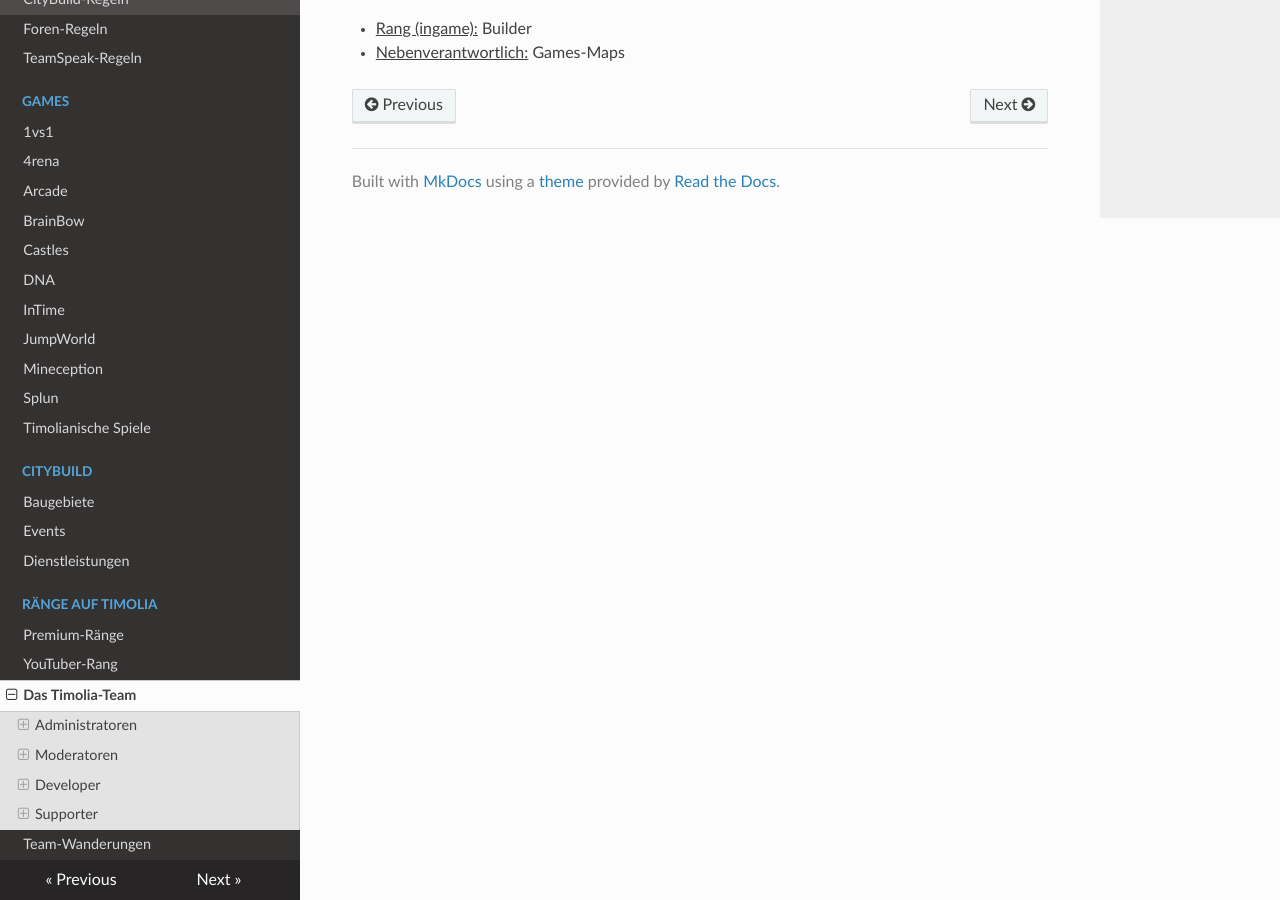
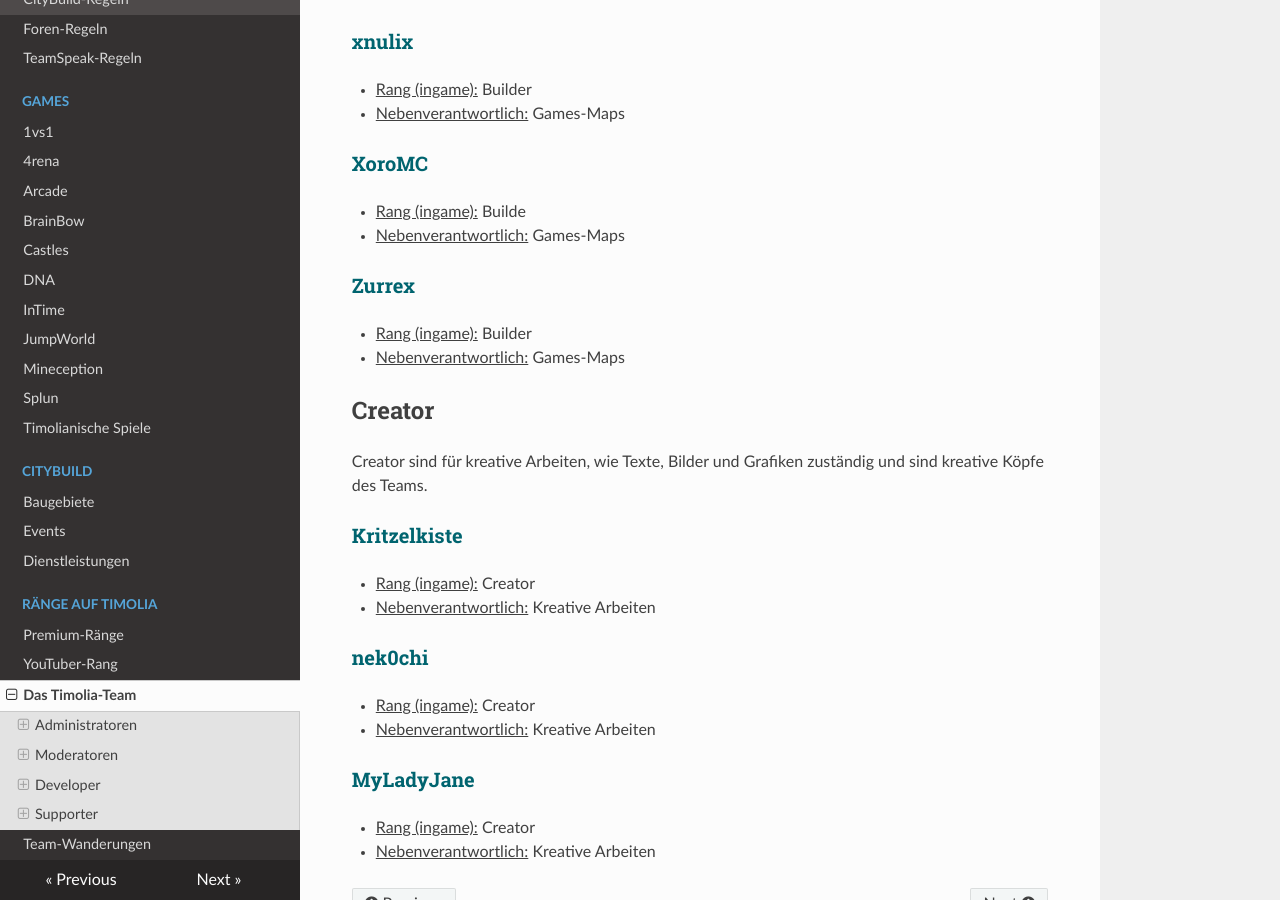
Before and after one commit to TimoliaDE/HowTo, an MkDocs documentation site: the page built from docs/ranks/team.md, in a window 1280 px wide and 900 px high, scrolled down 15936 px. Built offline with MkDocs 1.6.1, drawn with Linux system fonts in a browser that asks for light colours; nearby versions of some CDN libraries; old or Windows-style settings are respelled for this version of MkDocs; some of the changed text lies outside the part shown.

Commit message:
updated team changes

```diff
--- a/docs/ranks/team.md
+++ b/docs/ranks/team.md
@@ -94,6 +94,10 @@ Sie kümmern sich um die Timolia-Plugins, entwickeln neue Features und Spielmodi
 - <u>Rang (ingame):</u> Developer
 - <u>Hauptverantworlich:</u> Chainreact, Weihnachts - Timolia Adventure
 
+### <strong><span style="color:#007812">Fyniks</span></strong>
+- <u>Rang (ingame):</u> Developer
+- <u>Nebenverantwortlich:</u> Timolia-Plugins
+
 ### <strong><span style="color:#007812">Jintzo</span></strong>
 - <u>Rang (ingame):</u> Developer
 - <u>Nebenverantwortlich:</u>  Webdevelopment (NV)
@@ -104,6 +108,10 @@ Sie kümmern sich um die Timolia-Plugins, entwickeln neue Features und Spielmodi
 
 ### <strong><span style="color:#007812">logito111</span></strong>
 - <u>Rang (ingame):</u> Supporter Games
+- <u>Nebenverantwortlich:</u> Timolia-Plugins
+
+### <strong><span style="color:#007812">Mari_W</span></strong>
+- <u>Rang (ingame):</u> Developer
 - <u>Nebenverantwortlich:</u> Timolia-Plugins
 
 ### <strong><span style="color:#007812">Shustin</span></strong>
@@ -524,3 +531,18 @@ Sie sind für die Arenen und Maps des Timolia-Netzwerkes verantwortlich und entw
 ### <strong><span style="color:#00646F">Zurrex</span></strong>
 - <u>Rang (ingame):</u> Builder
 - <u>Nebenverantwortlich:</u> Games-Maps
+
+## Creator
+Creator sind für kreative Arbeiten, wie Texte, Bilder und Grafiken zuständig und sind kreative Köpfe des Teams.
+
+### <strong><span style="color:#00646F">Kritzelkiste</span></strong>
+- <u>Rang (ingame):</u> Creator
+- <u>Nebenverantwortlich:</u> Kreative Arbeiten
+
+### <strong><span style="color:#00646F">nek0chi</span></strong>
+- <u>Rang (ingame):</u> Creator
+- <u>Nebenverantwortlich:</u> Kreative Arbeiten
+
+### <strong><span style="color:#00646F">MyLadyJane</span></strong>
+- <u>Rang (ingame):</u> Creator
+- <u>Nebenverantwortlich:</u> Kreative Arbeiten
```
Also changed, not shown: other parts of docs/ranks/team.md (+2 -3 lines), docs/faq.md (+3 -2 lines), docs/ranks/wanderungen.md (+10 -0 lines).
